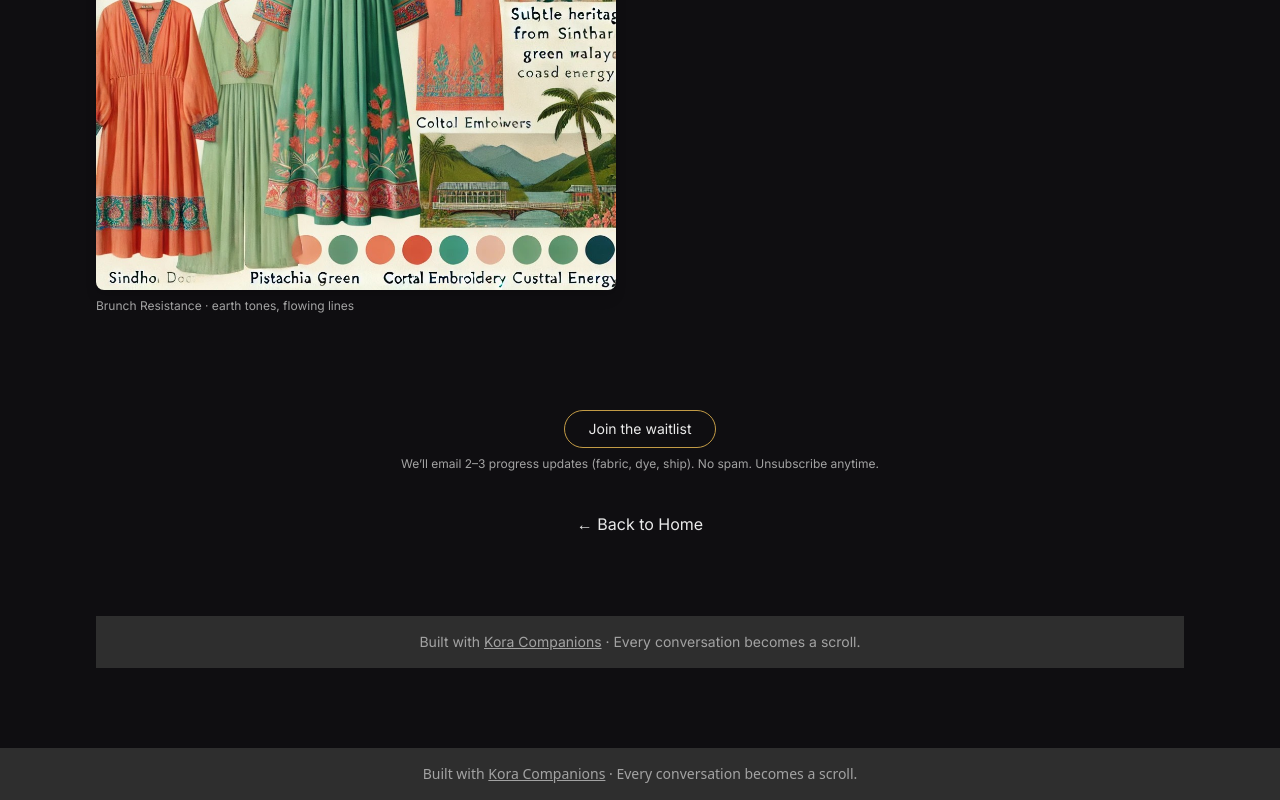
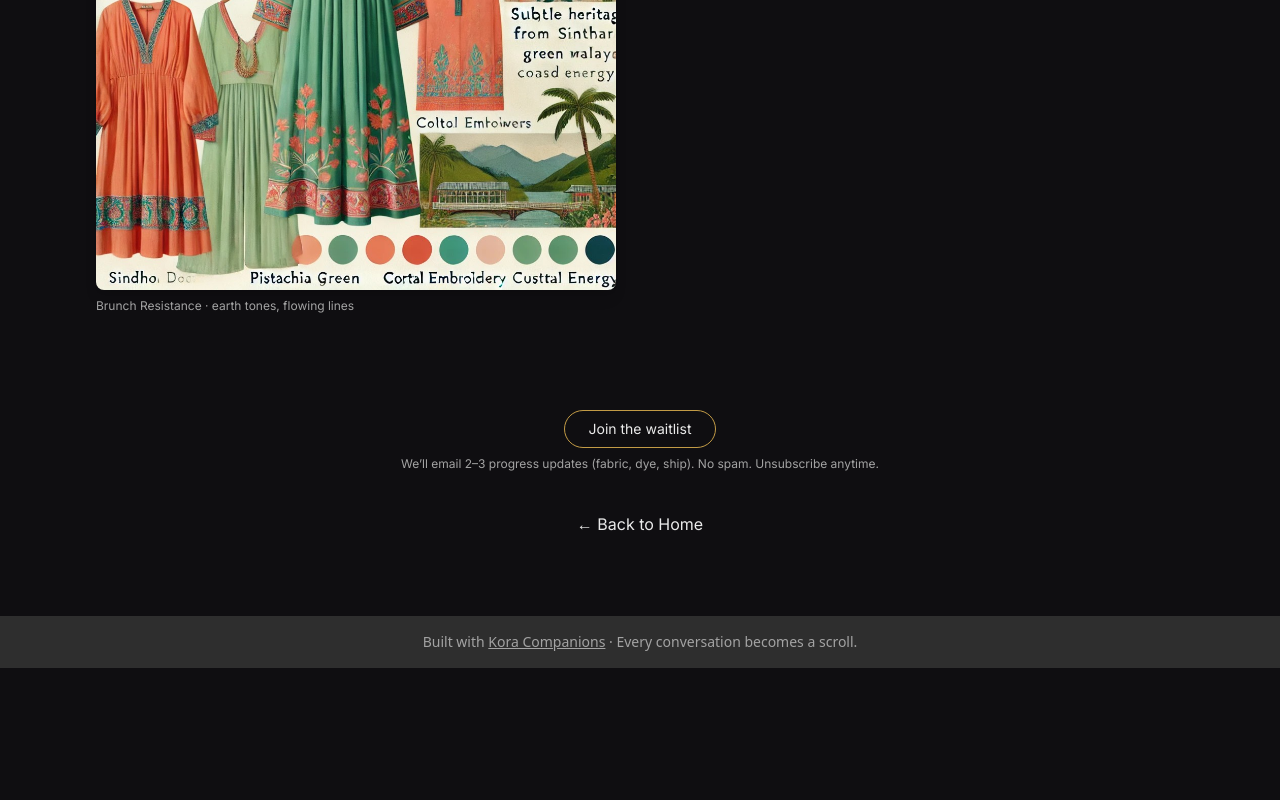
Before and after one commit to KoraIntelligence/gumnam-raastay, a Next.js app: page /capsules/raakh in a window 1280 px wide. Shown: the part 2471-3271 px from the top of the page. After the commit the page ends 3139 px from the top, so only its background shows below. Built offline with nearby package versions, Linux system fonts and the light colour scheme.

Commit message:
strip removal..

```diff
--- a/src/app/capsules/raakh/page.tsx
+++ b/src/app/capsules/raakh/page.tsx
@@ -107,19 +107,7 @@ export default function RaakhSayRaani() {
         </div>
       </section>
 
-      {/* Powered by strip */}
-      <div className="bg-ritualInk text-center mt-20 py-4 text-sm text-neutral-400">
-        Built with{" "}
-        <a
-          href="https://koraintelligence.com"
-          target="_blank"
-          rel="noreferrer"
-          className="underline hover:text-burnishedGold"
-        >
-          Kora Companions
-        </a>{" "}
-        · Every conversation becomes a scroll.
-      </div>
+
     </main>
   );
 }
```
